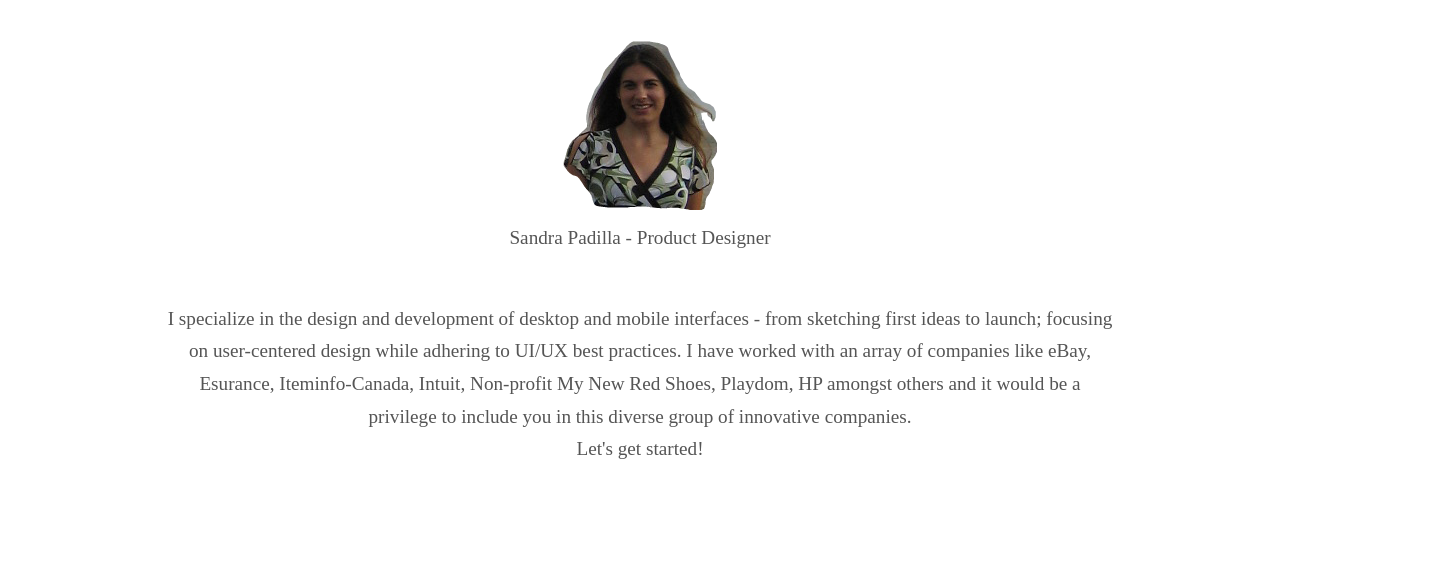
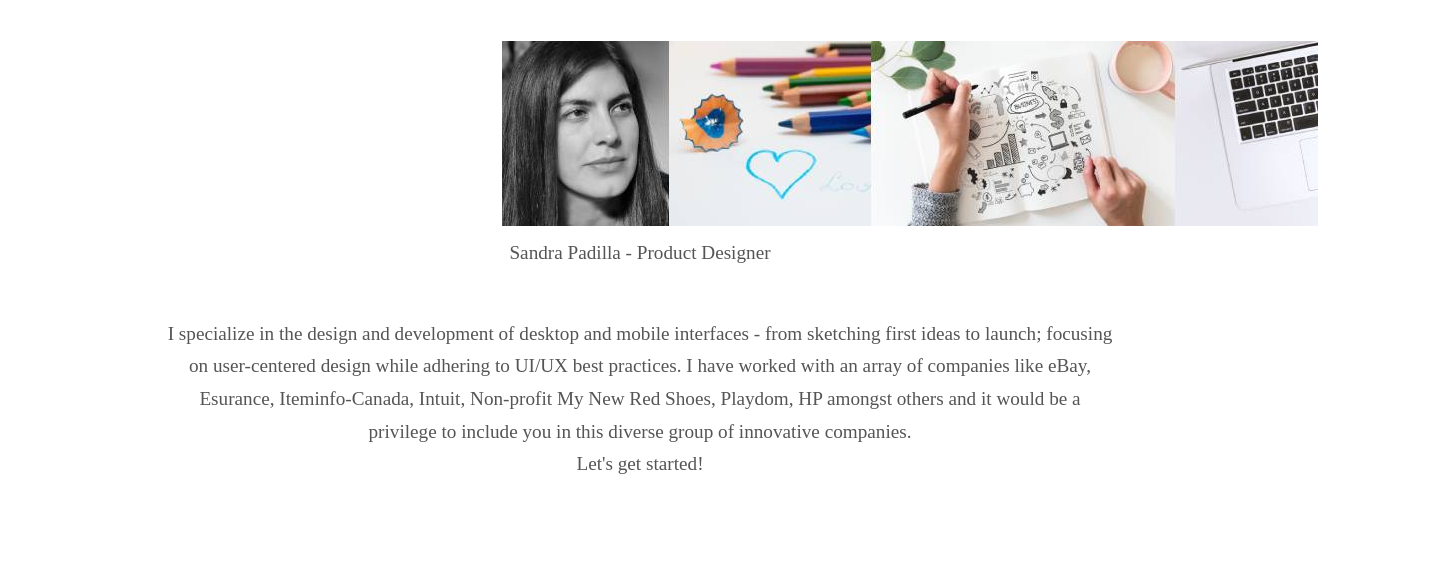
Before and after one commit to codedstyles/portfolio-spadilla, a plain HTML site: page index.html in a window 1280 px wide. Shown: the part 229-800 px from the top of the page, 1446 px wide, since content can reach past the window. Drawn offline with nearby package versions, Linux system fonts and the light colour scheme; a web font is replaced by a local one.

Commit message:
about me pic

```diff
--- a/index.html
+++ b/index.html
@@ -101,7 +101,7 @@ _________________________________________________________ -->
 
                     <div class="col-sm-12">
                         <h2 class="title">About me</h2>
-                        <p><img src="img/about-pic.png" alt="my picture"></p>
+                        <p><img src="img/about-me-pic.jpg" alt="my picture"></p>
                         <p class="name">Sandra Padilla - Product Designer</p>
                     </div>
 
```
Also changed, not shown: img/about-me-pic.jpg (renamed from img/about-me.jpg).
